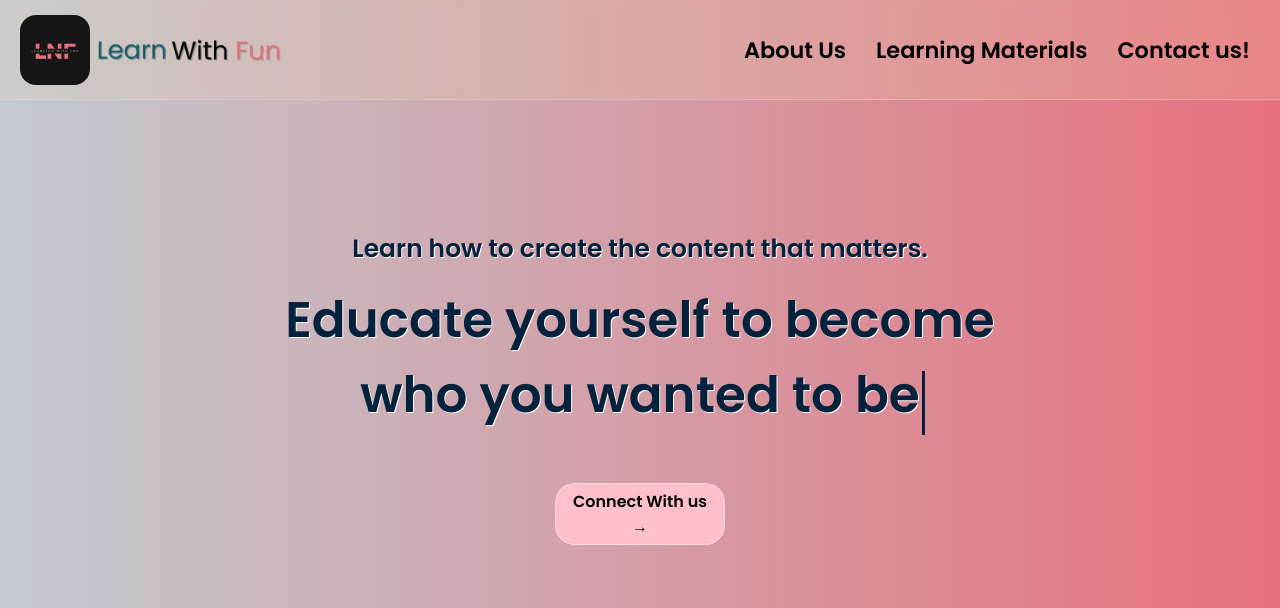
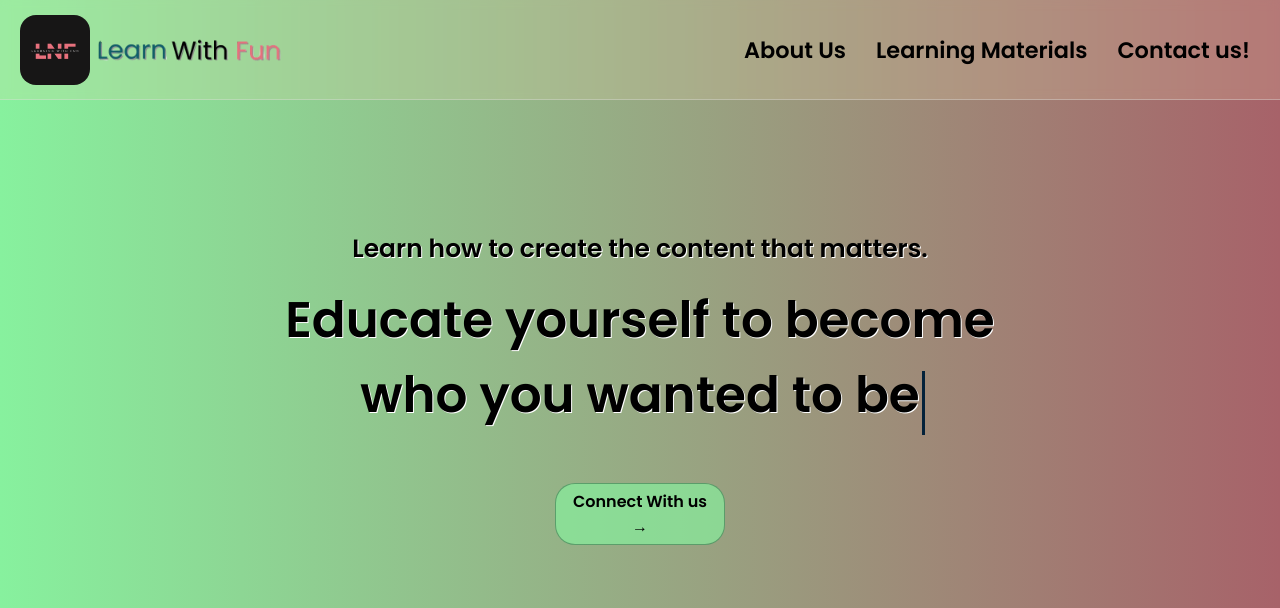
Before and after one commit to Darknesstyr/learnwithfun, a plain HTML site: page index.html in a window 1280 px wide. Shown: the top 608 px of the page. Drawn offline with Linux system fonts and the light colour scheme.

Commit message:
Update IS2-CSS.css

```diff
--- a/css/IS2-CSS.css
+++ b/css/IS2-CSS.css
@@ -8,7 +8,7 @@ html, body {
     margin: 0;
     padding-top: 100px;
     scroll-behavior: smooth;
-    background-image: linear-gradient(to right, #C2CAD0, #E7717D);
+    background-image: linear-gradient(to right, #87f19e, #a76269);
     scroll-padding-top: 90px;
     font-family: 'Poppins', sans-serif;
 }
@@ -96,8 +96,8 @@ html, body {
     opacity: 0;
     animation: fadeIn 1s ease-out forwards;
     animation-delay: 1s;
-    border: #ffffff6b 1px solid;
-    background-color: pink;
+    border: #18472c69 1px solid;
+    background-color: #87f19eaf;
 }
 
 #buts:hover{
@@ -151,14 +151,14 @@ html, body {
 }
 
 .h3-color {
-    color: #04223b;
+    color: black;
     font-size: 25px;
     text-shadow: 1px 1px white;
 }
 
 .h1-color, .h1-color1 {
     font-size: 50px;
-    color: #04223b;
+    color: black;
     margin: -10px;
     text-shadow: 1px 1px white;
 }
```
